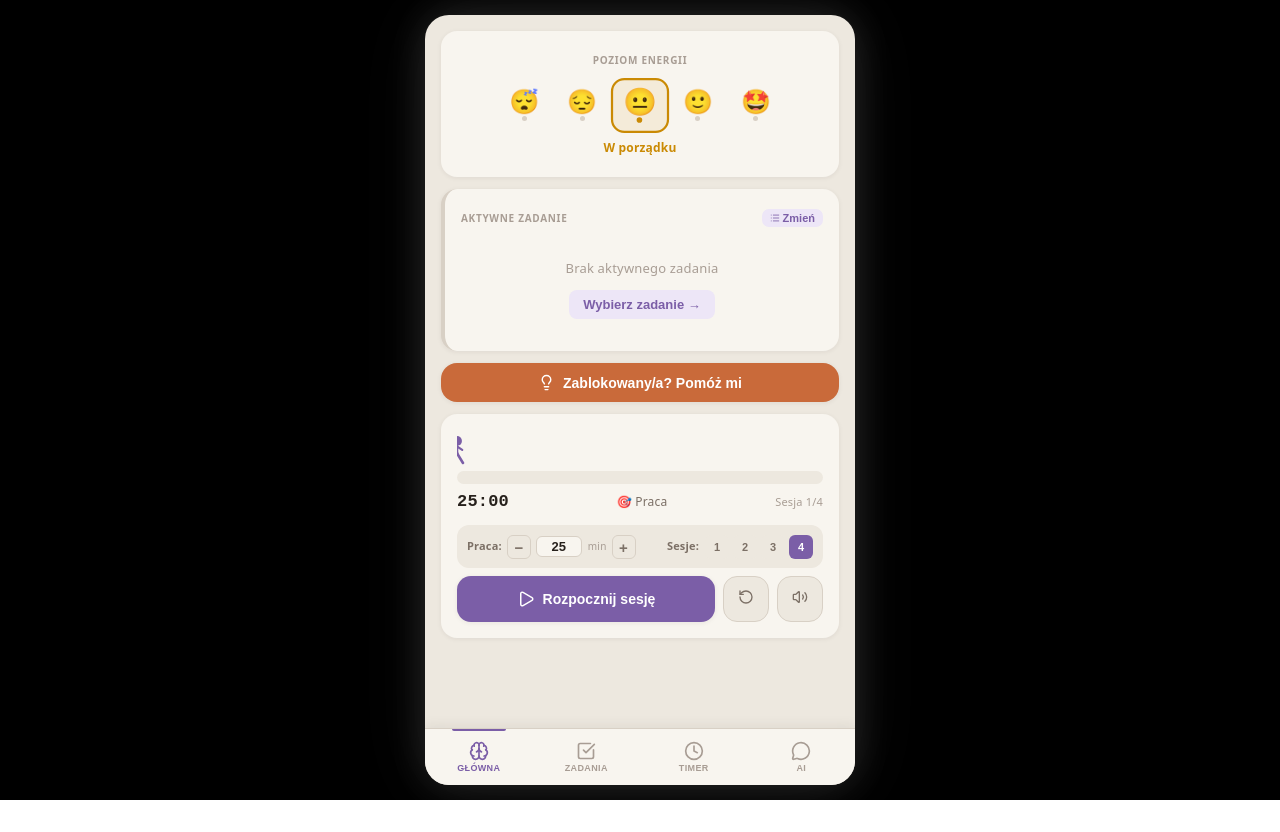
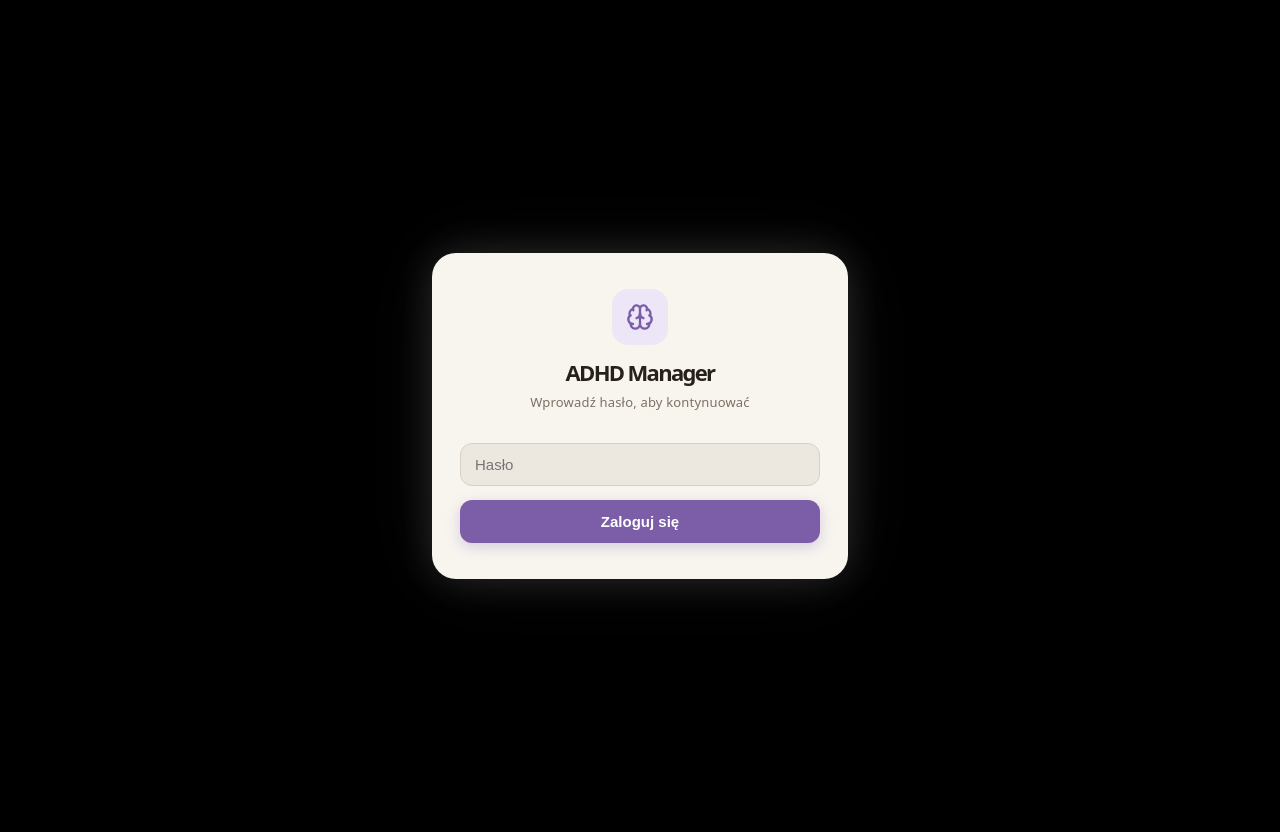
Before and after one commit to brAIniako/adhd-manager, a React (Vite) app: page / in a window 1280 px wide. Before the commit the page ends 800 px from the top, so only its background shows below. Built offline with nearby package versions, Linux system fonts and the light colour scheme.

Commit message:
dodanie hasła

```diff
--- a/src/App.tsx
+++ b/src/App.tsx
@@ -916,12 +916,64 @@ function AIView({chatMessages,setChatMessages,energy,onSetEnergy,todayGoal,tasks
 }
 
 // ═══════════════════════════════════════════════════════
+// LOGIN SCREEN
+// ═══════════════════════════════════════════════════════
+function LoginScreen({onLogin}:{onLogin:()=>void}){
+  const[pw,setPw]=useState('');
+  const[err,setErr]=useState(false);
+  const[shake,setShake]=useState(false);
+  const submit=()=>{
+    if(pw==='ADHD2026'){onLogin();}
+    else{setErr(true);setShake(true);setTimeout(()=>setShake(false),500);}
+  };
+  return(
+    <div style={{minHeight:'100vh',background:'#000',display:'flex',alignItems:'center',justifyContent:'center',padding:16,fontFamily:'system-ui,sans-serif'}}>
+      <div style={{background:C.card,borderRadius:24,boxShadow:'0 0 40px rgba(255,255,255,0.15), 0 0 80px rgba(255,255,255,0.05)',padding:'36px 28px',width:'100%',maxWidth:360,
+        animation:shake?'shakeAnim 0.4s ease-out':'none'}}>
+        <div style={{textAlign:'center',marginBottom:28}}>
+          <div style={{display:'inline-flex',alignItems:'center',justifyContent:'center',width:56,height:56,borderRadius:16,background:C.primaryLight,marginBottom:14}}>
+            <Brain size={28} color={C.primary}/>
+          </div>
+          <h1 style={{fontSize:22,fontWeight:800,color:C.text,margin:'0 0 4px'}}>ADHD Manager</h1>
+          <p style={{fontSize:13,color:C.textMuted,margin:0}}>Wprowadź hasło, aby kontynuować</p>
+        </div>
+        <div style={{display:'flex',flexDirection:'column',gap:14}}>
+          <input
+            type="password"
+            value={pw}
+            onChange={e=>{setPw(e.target.value);setErr(false);}}
+            onKeyDown={e=>{if(e.key==='Enter')submit();}}
+            placeholder="Hasło"
+            autoFocus
+            style={{border:`1.5px solid ${err?'#dc2626':C.border}`,borderRadius:12,padding:'12px 14px',fontSize:15,outline:'none',
+              background:err?'#fef2f2':C.bg,color:C.text,width:'100%',boxSizing:'border-box',transition:'border-color 0.15s, background 0.15s'}}
+          />
+          {err&&<p style={{fontSize:12,color:'#dc2626',fontWeight:600,margin:'-6px 0 0',textAlign:'center'}}>Nieprawidłowe hasło</p>}
+          <button onClick={submit}
+            style={{background:C.primary,color:'#fff',border:'none',borderRadius:12,padding:'13px',fontSize:15,fontWeight:700,cursor:'pointer',
+              boxShadow:`0 4px 14px ${C.primary}44`,transition:'background 0.2s'}}
+            onMouseEnter={e=>(e.currentTarget.style.background=C.primaryDark)}
+            onMouseLeave={e=>(e.currentTarget.style.background=C.primary)}>
+            Zaloguj się
+          </button>
+        </div>
+      </div>
+      <style>{`@keyframes shakeAnim{0%,100%{transform:translateX(0)}20%{transform:translateX(-8px)}40%{transform:translateX(8px)}60%{transform:translateX(-5px)}80%{transform:translateX(5px)}}`}</style>
+    </div>
+  );
+}
+
+// ═══════════════════════════════════════════════════════
 // ROOT APP
 // ═══════════════════════════════════════════════════════
 export default function App(){
   const[view,setView]=useState('home'),[tasks,setTasks]=useState([]),[actId,setActId]=useState(null);
   const[energy,setEnergy]=useState(3),[chat,setChat]=useState([]),[loaded,setLoaded]=useState(false);
+  const[authed,setAuthed]=useState(()=>sessionStorage.getItem('adhd-auth')==='1');
   const timer=usePomodoro();
+
+  const handleLogin=()=>{sessionStorage.setItem('adhd-auth','1');setAuthed(true);};
+  if(!authed)return<LoginScreen onLogin={handleLogin}/>;
 
   useEffect(()=>{
     let cancelled=false;
```
